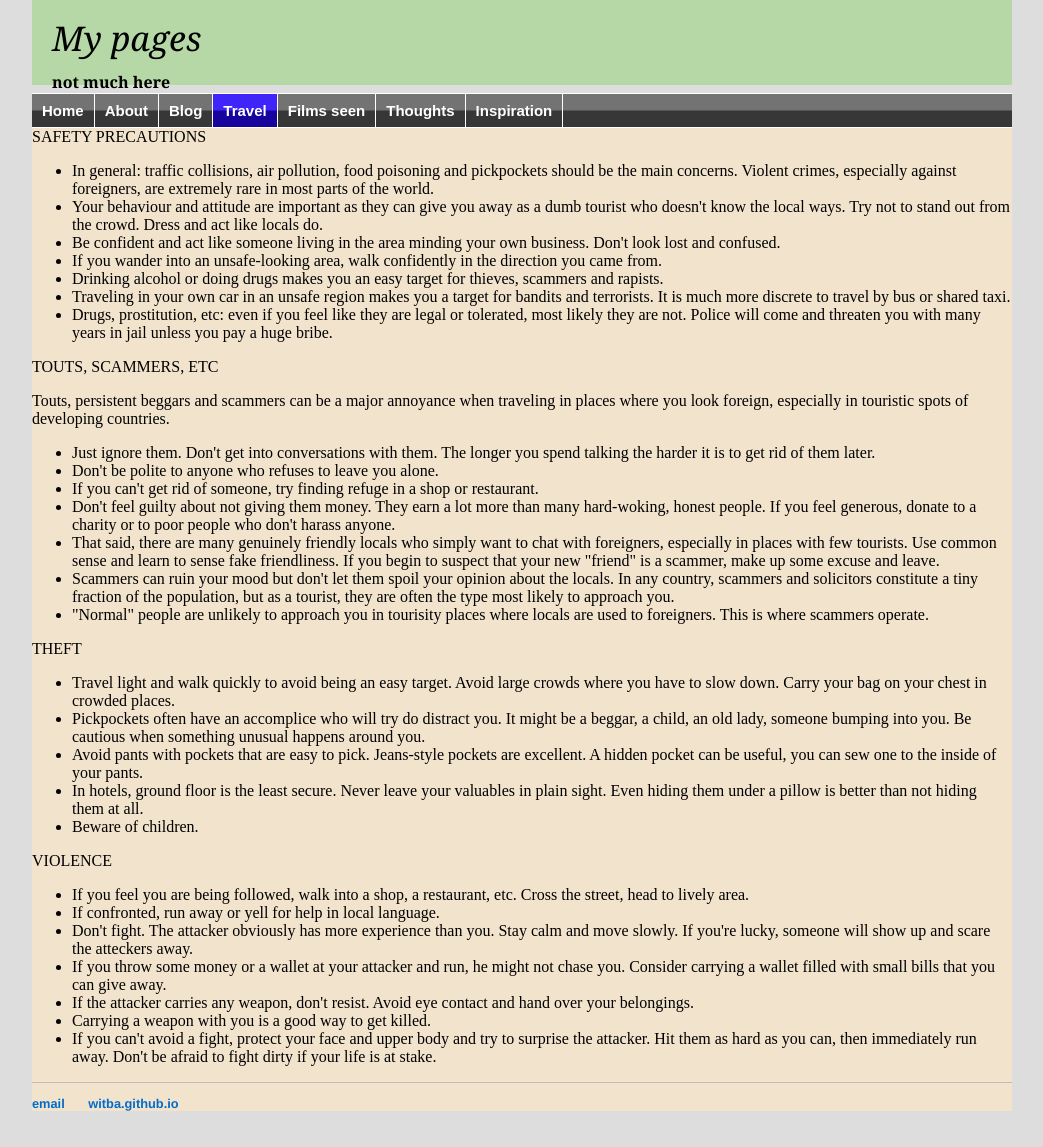
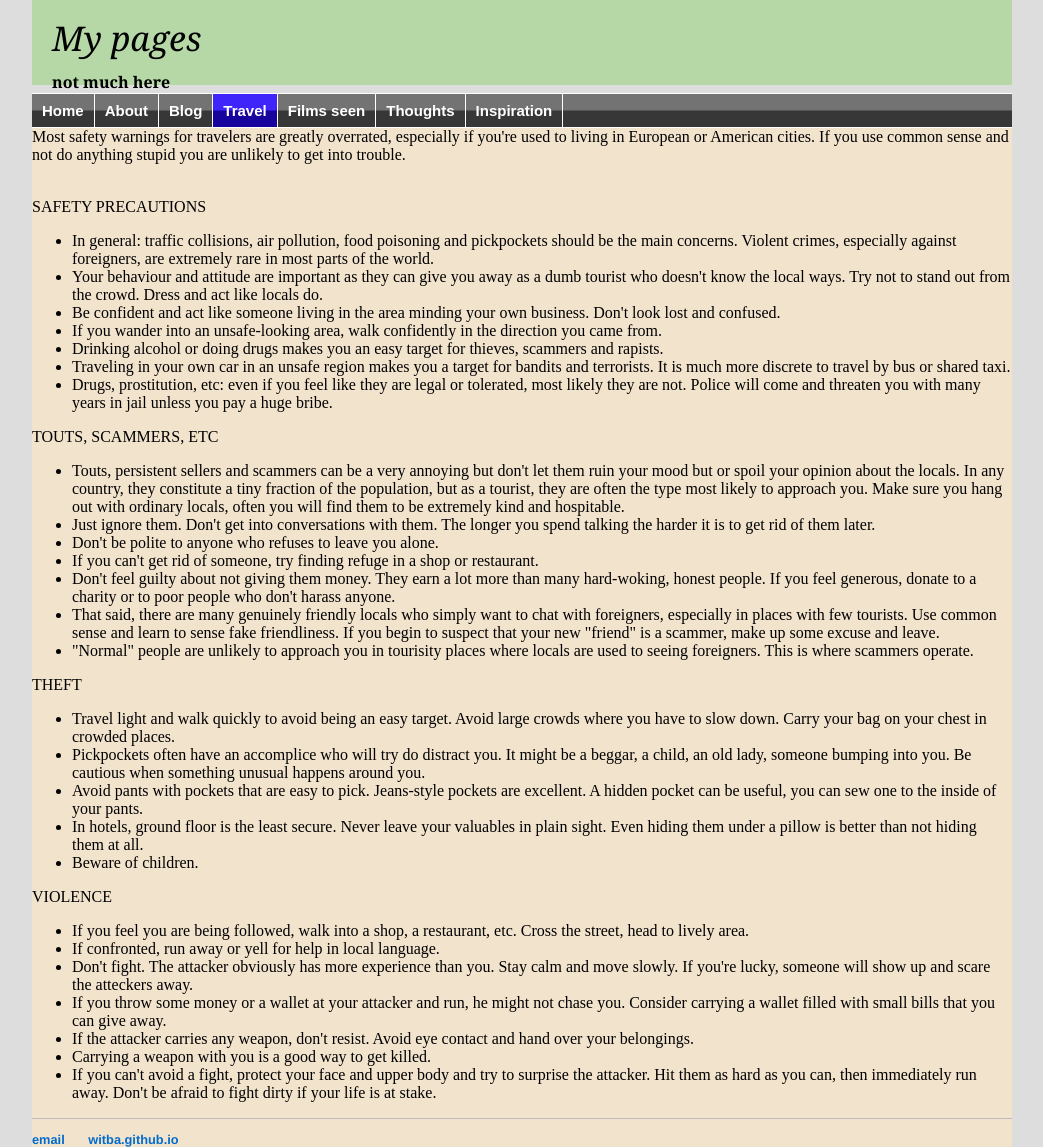
Before and after one commit to witba/witba.github.io, a Jekyll site: the page built from travel/safety.html, in a window 1280 px wide. Shown: the whole page, without its empty margins (118-1161 px from the left). Built offline with Jekyll 4.4.1, drawn with Linux system fonts in a browser that asks for light colours; before the commit the page ends 1111 px from its top, so only the background shows below that.

Commit message:
Update safety.html

```diff
--- a/travel/safety.html
+++ b/travel/safety.html
@@ -5,6 +5,8 @@ title: Travel resources
 
 <div class="travel">
 
+Most safety warnings for travelers are greatly overrated, especially if you're used to living in European or American cities. If you use common sense and not do anything stupid you are unlikely to get into trouble.<br>
+<br>
 <p>SAFETY PRECAUTIONS</p>
 <ul>
 <li>In general: traffic collisions, air pollution, food poisoning and pickpockets should be the main concerns. Violent crimes, especially against foreigners, are extremely rare in most parts of the world.</li>
@@ -16,15 +18,14 @@ title: Travel resources
 <li>Drugs, prostitution, etc: even if you feel like they are legal or tolerated, most likely they are not. Police will come and threaten you with many years in jail unless you pay a huge bribe.</li>
 </ul>
 <p>TOUTS, SCAMMERS, ETC</p>
-<p>Touts, persistent beggars and scammers can be a major annoyance when traveling in places where you look foreign, especially in touristic spots of developing countries.</p>
 <ul>
+<li>Touts, persistent sellers and scammers can be a very annoying but don't let them ruin your mood but or spoil your opinion about the locals. In any country, they constitute a tiny fraction of the population, but as a tourist, they are often the type most likely to approach you. Make sure you hang out with ordinary locals, often you will find them to be extremely kind and hospitable. </li>
 <li>Just ignore them. Don't get into conversations with them. The longer you spend talking the harder it is to get rid of them later.</li>
 <li>Don't be polite to anyone who refuses to leave you alone.</li>
 <li>If you can't get rid of someone, try finding refuge in a shop or restaurant.</li>
 <li>Don't feel guilty about not giving them money. They earn a lot more than many hard-woking, honest people. If you feel generous, donate to a charity or to poor people who don't harass anyone.</li>
 <li>That said, there are many genuinely friendly locals who simply want to chat with foreigners, especially in places with few tourists. Use common sense and learn to sense fake friendliness. If you begin to suspect that your new "friend" is a scammer, make up some excuse and leave.</li>
-<li>Scammers can ruin your mood but don't let them spoil your opinion about the locals. In any country, scammers and solicitors constitute a tiny fraction of the population, but as a tourist, they are often the type most likely to approach you.</li>
-<li>"Normal" people are unlikely to approach you in tourisity places where locals are used to foreigners. This is where scammers operate.
+<li>"Normal" people are unlikely to approach you in tourisity places where locals are used to seeing foreigners. This is where scammers operate.
 </ul>
 <p>THEFT</p>
 <ul>
```
